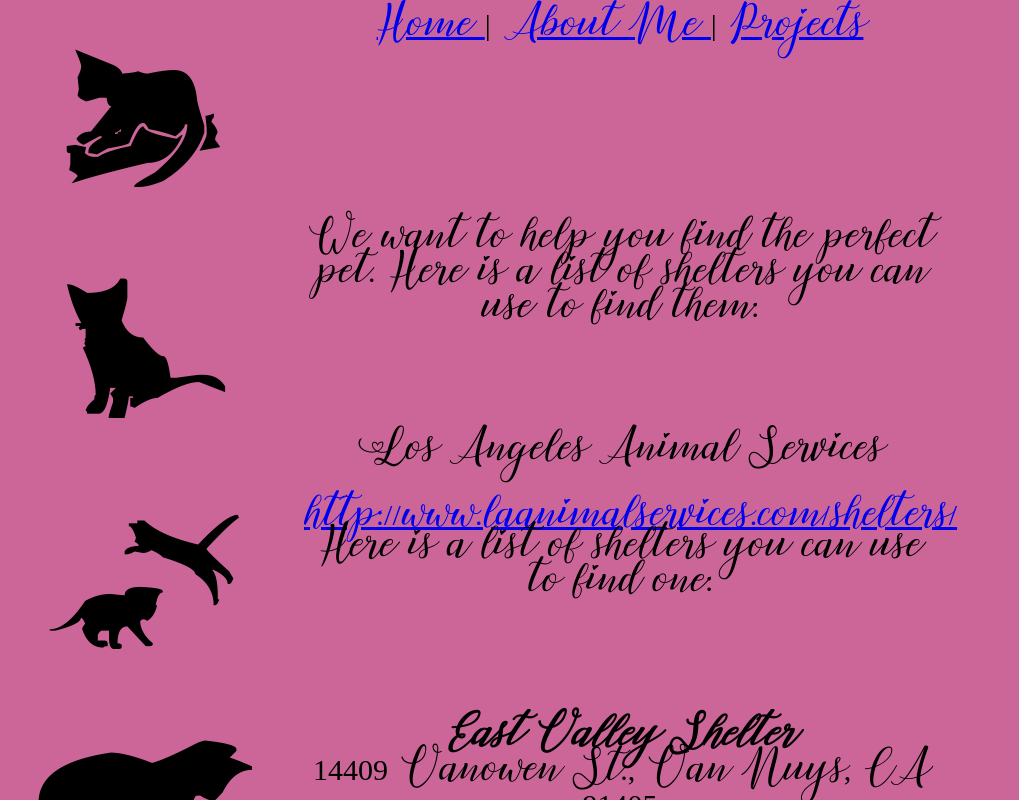
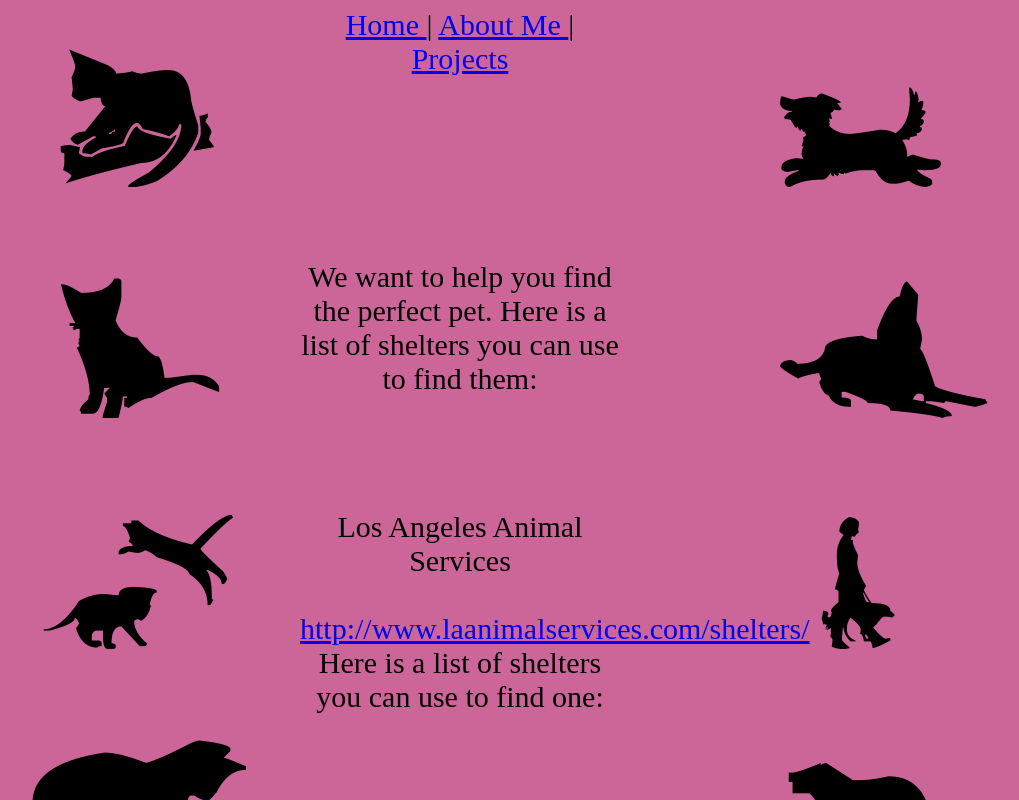
Before and after one commit to Bullet14tk/Bullet14tk.github.io, a plain HTML site: page animalshelter/index.html in a window 1280 px wide. Shown: the top 800 px of the page, without its empty margins (20-1039 px from the left). Drawn offline with Linux system fonts and the light colour scheme.

Commit message:
dog font

```diff
--- a/animalshelter/animalshelter.css
+++ /dev/null
@@ -1,5 +0,0 @@
-@font-face
-{
-font-family: lovely_day;
-src: url('lovely_day.ttf'),
-url('lovely_day.eot');
--- a/animalshelter/cp.css
+++ b/animalshelter/cp.css
@@ -1,7 +1,3 @@
-@font-face{
-	font-family: lovelyday;
-	src: url(LovelyDayPersonalUse.ttf);
-}
 
 @font-face{
 	font-family: catstfb;
@@ -11,13 +7,27 @@
 #left
 {
 	font-family: catstfb;
+}
 
+
+
+@font-face{
+	font-family: dogtfbttf;
+	src: url(dogtfb.ttf);
 }
+
+#right
+{
+	font-family: dogtfbttf;
+}
+
 
 body{
 	background-color: pink;
 	color: turquoise;
-	font-family: lovelyday;
+	font-family: dogtfb.ttf;
+	margin-left: auto; width:100%;
+	margin-right: auto;
 
 }
 
--- a/animalshelter/index.html
+++ b/animalshelter/index.html
@@ -12,20 +12,102 @@
 b
 v
 d
+,
 m
 +
 9
 ?
 W
+>
 3
 X
+!
 1
 [
 '
+:
+@
+}
+h
+1
+2
+3
+4
+5
+7
+8
+9
+0
+!
+@
+#
+$
+%
+)
+
+
+
+
+
+
+
+
+
+
 
 
 			</div>
 			<div id="middle" style=" float: left; width:50%; height: 100%">
+
+		<div id="right" style=" float: right; width:25%; height: 100%; font-size:200">
+
+`
+1
+2
+3
+4
+5
+6
+7
+8
+9
+0
+~
+!
+@
+#
+$
+%
+^
+&
+*
+(
+)
+-
+=
+q
+w
+e
+r
+t
+y
+u
+i
+o
+p
+a
+s
+d
+f
+g
+h
+j
+k
+l
+
+			</div>
+		<div id="middle" style=" float: left; width:50%; height: 100%">
+
 
 
 	<a href="https://bullet14tk.github.io/index.html">
```
Also changed, not shown: Aboutme.html (+14 -2 lines), Projects.html (+1 -1 lines), 1 other file.
